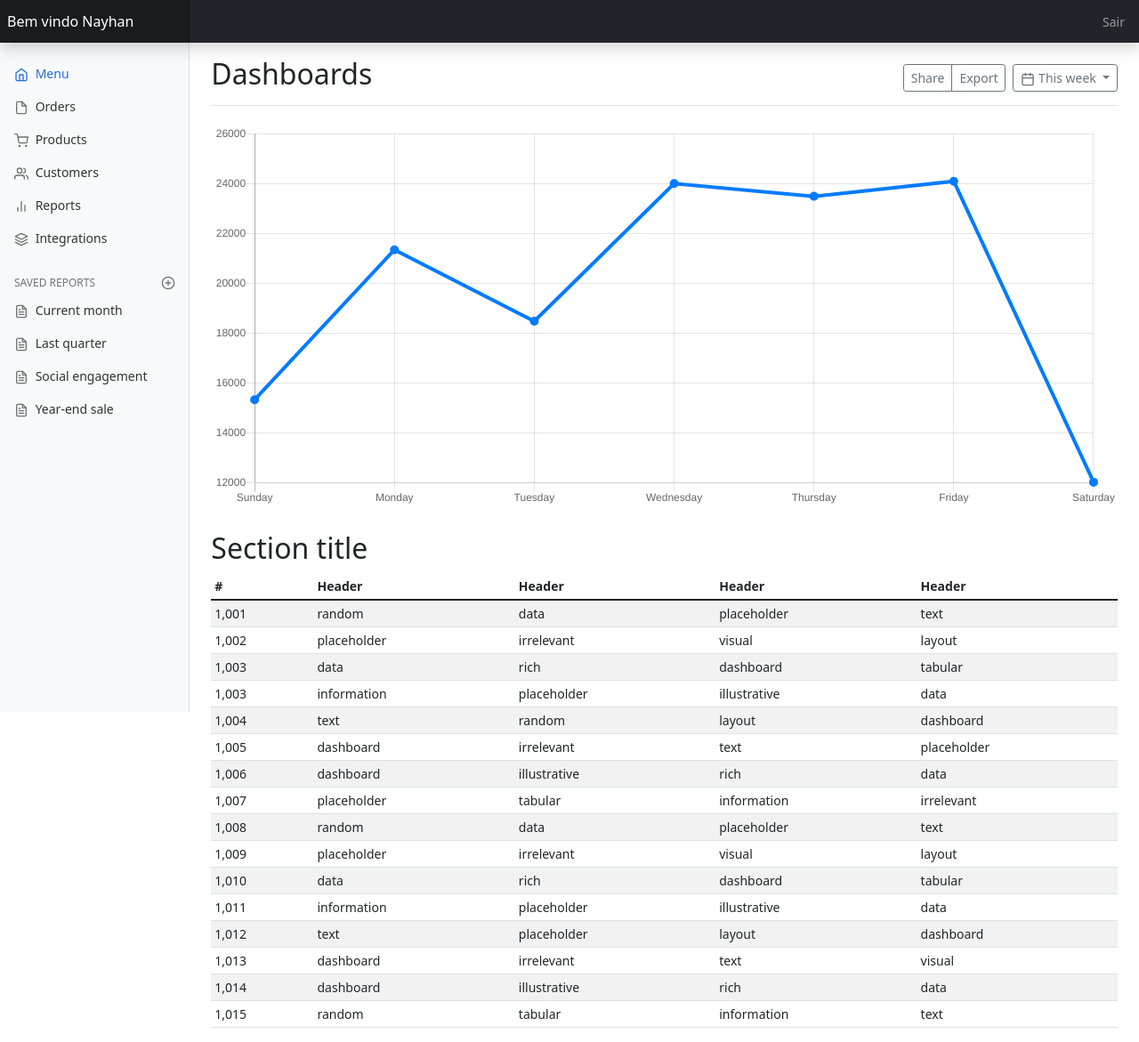
After one commit to nayhanAraujo/PythonMedlanches2, a Django app: page /dashboard/ in a window 1280 px wide. The commit adds this page. Shown: the whole page at 89% size. Run offline with Django 4.2, Linux system fonts and the light colour scheme; some libraries are stand-ins or nearby versions.

Commit message:
Criando a dashboard
Criando a dashboard e mexendo no login

```diff
--- /dev/null
+++ b/app/static/css/dashboard.css
@@ -0,0 +1,100 @@
+body {
+  font-size: .875rem;
+}
+
+.feather {
+  width: 16px;
+  height: 16px;
+  vertical-align: text-bottom;
+}
+
+/*
+ * Sidebar
+ */
+
+.sidebar {
+  position: fixed;
+  top: 0;
+  /* rtl:raw:
+  right: 0;
+  */
+  bottom: 0;
+  /* rtl:remove */
+  left: 0;
+  z-index: 100; /* Behind the navbar */
+  padding: 48px 0 0; /* Height of navbar */
+  box-shadow: inset -1px 0 0 rgba(0, 0, 0, .1);
+}
+
+@media (max-width: 767.98px) {
+  .sidebar {
+    top: 5rem;
+  }
+}
+
+.sidebar-sticky {
+  position: relative;
+  top: 0;
+  height: calc(100vh - 48px);
+  padding-top: .5rem;
+  overflow-x: hidden;
+  overflow-y: auto; /* Scrollable contents if viewport is shorter than content. */
+}
+
+.sidebar .nav-link {
+  font-weight: 500;
+  color: #333;
+}
+
+.sidebar .nav-link .feather {
+  margin-right: 4px;
+  color: #727272;
+}
+
+.sidebar .nav-link.active {
+  color: #2470dc;
+}
+
+.sidebar .nav-link:hover .feather,
+.sidebar .nav-link.active .feather {
+  color: inherit;
+}
+
+.sidebar-heading {
+  font-size: .75rem;
+  text-transform: uppercase;
+}
+
+/*
+ * Navbar
+ */
+
+.navbar-brand {
+  padding-top: .75rem;
+  padding-bottom: .75rem;
+  font-size: 1rem;
+  background-color: rgba(0, 0, 0, .25);
+  box-shadow: inset -1px 0 0 rgba(0, 0, 0, .25);
+}
+
+.navbar .navbar-toggler {
+  top: .25rem;
+  right: 1rem;
+}
+
+.navbar .form-control {
+  padding: .75rem 1rem;
+  border-width: 0;
+  border-radius: 0;
+}
+
+.form-control-dark {
+  color: #fff;
+  background-color: rgba(255, 255, 255, .1);
+  border-color: rgba(255, 255, 255, .1);
+}
+
+.form-control-dark:focus {
+  border-color: transparent;
+  box-shadow: 0 0 0 3px rgba(255, 255, 255, .25);
+}
--- a/app/static/css/loginForm.css
+++ b/app/static/css/loginForm.css
@@ -1,5 +1,5 @@
 body {
-    background-color:black
+    background-color:#039be5
 }
 
 .card {
--- /dev/null
+++ b/app/templates/dashboard/index.html
@@ -0,0 +1,281 @@
+{% load static %}
+<!doctype html>
+<html lang="en">
+  <head>
+    <meta charset="utf-8">
+    <meta name="viewport" content="width=device-width, initial-scale=1">
+    <meta name="description" content="">
+    <meta name="author" content="Mark Otto, Jacob Thornton, and Bootstrap contributors">
+    <meta name="generator" content="Hugo 0.88.1">
+    <title>Dashboard Template · Bootstrap v5.1</title>
+
+
+
+    <!-- Bootstrap core CSS -->
+<link href="{% static '/css/bootstrap/bootstrap-5.1.3/css/bootstrap.min.css' %}" rel="stylesheet">
+
+    <style>
+      .bd-placeholder-img {
+        font-size: 1.125rem;
+        text-anchor: middle;
+        -webkit-user-select: none;
+        -moz-user-select: none;
+        user-select: none;
+      }
+
+      @media (min-width: 768px) {
+        .bd-placeholder-img-lg {
+          font-size: 3.5rem;
+        }
+      }
+    </style>
+
+
+    <!-- Custom styles for this template -->
+    <link href="{% static '/css/dashboard.css' %}" rel="stylesheet">
+  </head>
+  <body>
+
+<header class="navbar navbar-dark sticky-top bg-dark flex-md-nowrap p-0 shadow">
+  <a class="navbar-brand col-md-0 col-lg-2 me-0 px-2" href="#">Bem vindo Nayhan</a>
+
+  <div class="navbar-nav">
+    <div class="nav-item text-nowrap">
+      <a class="nav-link px-3" href="#">Sair</a>
+    </div>
+  </div>
+</header>
+
+<div class="container-fluid">
+  <div class="row">
+    <nav id="sidebarMenu" class="col-md-3 col-lg-2 d-md-block bg-light sidebar collapse">
+      <div class="position-sticky pt-3">
+        <ul class="nav flex-column">
+          <li class="nav-item">
+            <a class="nav-link active" aria-current="page" href="#">
+              <span data-feather="home"></span>
+              Menu
+            </a>
+          </li>
+          <li class="nav-item">
+            <a class="nav-link" href="#">
+              <span data-feather="file"></span>
+              Orders
+            </a>
+          </li>
+          <li class="nav-item">
+            <a class="nav-link" href="#">
+              <span data-feather="shopping-cart"></span>
+              Products
+            </a>
+          </li>
+          <li class="nav-item">
+            <a class="nav-link" href="#">
+              <span data-feather="users"></span>
+              Customers
+            </a>
+          </li>
+          <li class="nav-item">
+            <a class="nav-link" href="#">
+              <span data-feather="bar-chart-2"></span>
+              Reports
+            </a>
+          </li>
+          <li class="nav-item">
+            <a class="nav-link" href="#">
+              <span data-feather="layers"></span>
+              Integrations
+            </a>
+          </li>
+        </ul>
+
+        <h6 class="sidebar-heading d-flex justify-content-between align-items-center px-3 mt-4 mb-1 text-muted">
+          <span>Saved reports</span>
+          <a class="link-secondary" href="#" aria-label="Add a new report">
+            <span data-feather="plus-circle"></span>
+          </a>
+        </h6>
+        <ul class="nav flex-column mb-2">
+          <li class="nav-item">
+            <a class="nav-link" href="#">
+              <span data-feather="file-text"></span>
+              Current month
+            </a>
+          </li>
+          <li class="nav-item">
+            <a class="nav-link" href="#">
+              <span data-feather="file-text"></span>
+              Last quarter
+            </a>
+          </li>
+          <li class="nav-item">
+            <a class="nav-link" href="#">
+              <span data-feather="file-text"></span>
+              Social engagement
+            </a>
+          </li>
+          <li class="nav-item">
+            <a class="nav-link" href="#">
+              <span data-feather="file-text"></span>
+              Year-end sale
+            </a>
+          </li>
+        </ul>
+      </div>
+    </nav>
+
+    <main class="col-md-9 ms-sm-auto col-lg-10 px-md-4">
+      <div class="d-flex justify-content-between flex-wrap flex-md-nowrap align-items-center pt-3 pb-2 mb-3 border-bottom">
+        <h1 class="h2">Dashboards</h1>
+        <div class="btn-toolbar mb-2 mb-md-0">
+          <div class="btn-group me-2">
+            <button type="button" class="btn btn-sm btn-outline-secondary">Share</button>
+            <button type="button" class="btn btn-sm btn-outline-secondary">Export</button>
+          </div>
+          <button type="button" class="btn btn-sm btn-outline-secondary dropdown-toggle">
+            <span data-feather="calendar"></span>
+            This week
+          </button>
+        </div>
+      </div>
+
+      <canvas class="my-4 w-100" id="myChart" width="900" height="380"></canvas>
+
+      <h2>Section title</h2>
+      <div class="table-responsive">
+        <table class="table table-striped table-sm">
+          <thead>
+            <tr>
+              <th scope="col">#</th>
+              <th scope="col">Header</th>
+              <th scope="col">Header</th>
+              <th scope="col">Header</th>
+              <th scope="col">Header</th>
+            </tr>
+          </thead>
+          <tbody>
+            <tr>
+              <td>1,001</td>
+              <td>random</td>
+              <td>data</td>
+              <td>placeholder</td>
+              <td>text</td>
+            </tr>
+            <tr>
+              <td>1,002</td>
+              <td>placeholder</td>
+              <td>irrelevant</td>
+              <td>visual</td>
+              <td>layout</td>
+            </tr>
+            <tr>
+              <td>1,003</td>
+              <td>data</td>
+              <td>rich</td>
+              <td>dashboard</td>
+              <td>tabular</td>
+            </tr>
+            <tr>
+              <td>1,003</td>
+              <td>information</td>
+              <td>placeholder</td>
+              <td>illustrative</td>
+              <td>data</td>
+            </tr>
+            <tr>
+              <td>1,004</td>
+              <td>text</td>
+              <td>random</td>
+              <td>layout</td>
+              <td>dashboard</td>
+            </tr>
+            <tr>
+              <td>1,005</td>
+              <td>dashboard</td>
+              <td>irrelevant</td>
+              <td>text</td>
+              <td>placeholder</td>
+            </tr>
+            <tr>
+              <td>1,006</td>
+              <td>dashboard</td>
+              <td>illustrative</td>
+              <td>rich</td>
+              <td>data</td>
+            </tr>
+            <tr>
+              <td>1,007</td>
+              <td>placeholder</td>
+              <td>tabular</td>
+              <td>information</td>
+              <td>irrelevant</td>
+            </tr>
+            <tr>
+              <td>1,008</td>
+              <td>random</td>
+              <td>data</td>
+              <td>placeholder</td>
+              <td>text</td>
+            </tr>
+            <tr>
+              <td>1,009</td>
+              <td>placeholder</td>
+              <td>irrelevant</td>
+              <td>visual</td>
+              <td>layout</td>
+            </tr>
+            <tr>
+              <td>1,010</td>
+              <td>data</td>
+              <td>rich</td>
+              <td>dashboard</td>
+              <td>tabular</td>
+            </tr>
+            <tr>
+              <td>1,011</td>
+              <td>information</td>
+              <td>placeholder</td>
+              <td>illustrative</td>
+              <td>data</td>
+            </tr>
+            <tr>
+              <td>1,012</td>
+              <td>text</td>
+              <td>placeholder</td>
+              <td>layout</td>
+              <td>dashboard</td>
+            </tr>
+            <tr>
+              <td>1,013</td>
+              <td>dashboard</td>
+              <td>irrelevant</td>
+              <td>text</td>
+              <td>visual</td>
+            </tr>
+            <tr>
+              <td>1,014</td>
+              <td>dashboard</td>
+              <td>illustrative</td>
+              <td>rich</td>
+              <td>data</td>
+            </tr>
+            <tr>
+              <td>1,015</td>
+              <td>random</td>
+              <td>tabular</td>
+              <td>information</td>
+              <td>text</td>
+            </tr>
+          </tbody>
+        </table>
+      </div>
+    </main>
+  </div>
+</div>
+
+
+    <script src="{% static '/css/bootstrap/bootstrap-5.1.3/js/bootstrap.bundle.js' %}"></script>
+
+      <script src="https://cdn.jsdelivr.net/npm/feather-icons@4.28.0/dist/feather.min.js" integrity="sha384-uO3SXW5IuS1ZpFPKugNNWqTZRRglnUJK6UAZ/gxOX80nxEkN9NcGZTftn6RzhGWE" crossorigin="anonymous"></script><script src="https://cdn.jsdelivr.net/npm/chart.js@2.9.4/dist/Chart.min.js" integrity="sha384-zNy6FEbO50N+Cg5wap8IKA4M/ZnLJgzc6w2NqACZaK0u0FXfOWRRJOnQtpZun8ha" crossorigin="anonymous"></script><script src="dashboard.js"></script>
+  </body>
+</html>
--- a/app/templates/login.html
+++ b/app/templates/login.html
@@ -44,7 +44,7 @@
 							</div>
 						</div>
 							<div class="d-flex justify-content-center mt-3 login_container">
-				 	<a href="/" role="button" class="btn login_btn">Login</a>
+				 	<a href="/dashboard" role="button" class="btn login_btn">Login</a>
 				   </div>
 					</form>
 				</div>
--- a/app/views.py
+++ b/app/views.py
@@ -1,6 +1,8 @@
 from django.shortcuts import render, redirect
 from app.forms import CarrosForm
-from app.models import Carros, Lanches, users_Login
+from app.models import Carros, Lanches
+from django.contrib.auth import authenticate
+
 from django.core.paginator import Paginator
 # Create your views here.
 def home(request):
@@ -38,6 +40,11 @@ def loginForm(request):
 
     return render(request, 'loginForm.html')
 
+def dashboard(request):
+
+    return render(request, 'dashboard/index.html')
+
+
 def create(request):
     form = CarrosForm(request.POST or None)
     if form.is_valid():
--- a/medlanchesfeliz/urls.py
+++ b/medlanchesfeliz/urls.py
@@ -17,7 +17,7 @@ from django.contrib import admin
 from django.conf import settings
 from django.conf.urls.static import static
 from django.urls import path
-from app.views import home, form, create, view, edit, update, delete, login, loginForm
+from app.views import home, form, create, view, edit, update, delete, login, loginForm, dashboard
 
 urlpatterns = [
     path('admin/', admin.site.urls),
@@ -28,8 +28,8 @@ urlpatterns = [
     path('edit/<int:pk>/', edit, name='edit'),
     path('update/<int:pk>/', update, name='update'),
     path('delete/<int:pk>/', delete, name='delete'),
-    path('delete/<int:pk>/', delete, name='delete'),
     path('login/', login, name='login'),
     path('loginForm/', loginForm, name='loginForm'),
+    path('dashboard/', dashboard, name='dashboard')
 
 ] + static(settings.STATIC_URL, document_root=settings.STATIC_ROOT)
```
Also changed, not shown: app/forms.py (+0 -7 lines), app/models.py (+0 -8 lines), app/templates/dashboard/dashboard.css (added, +100 -0 lines), app/templates/dashboard/dashboard.js (added, +53 -0 lines), app/templates/dashboard/dashboard.rtl.css (added, +96 -0 lines), app/templates/index.html (+4 -4 lines), app/templates/loginForm.html (+10 -3 lines).
